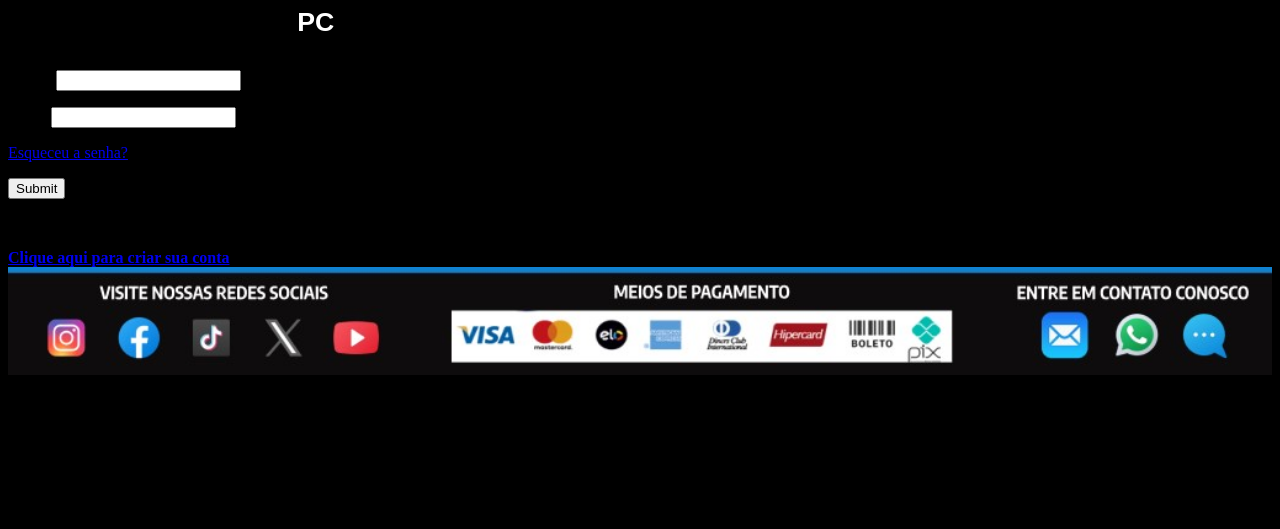
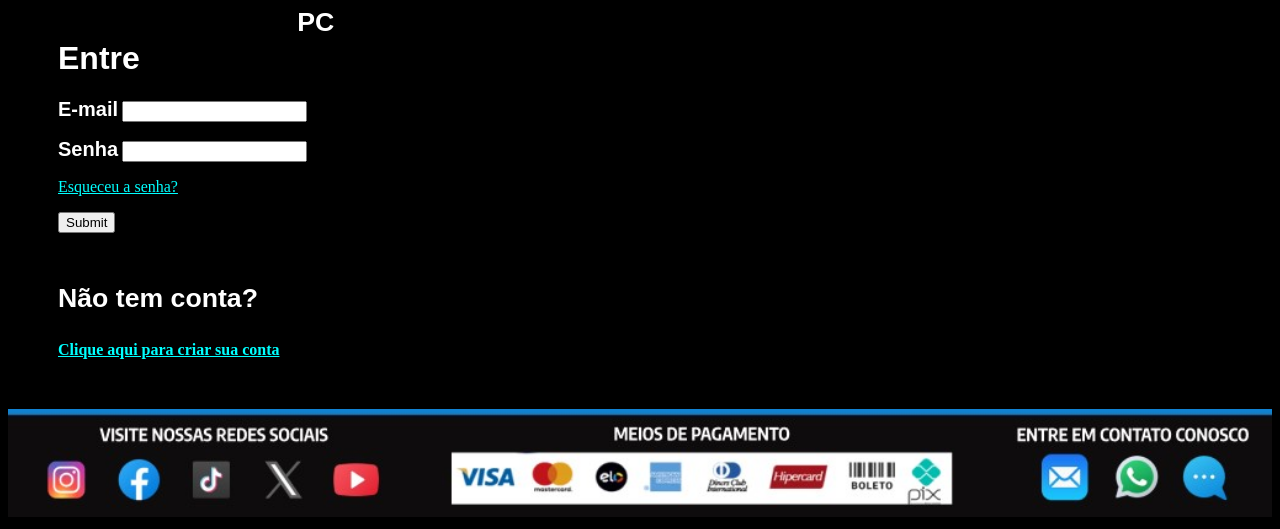
Before and after one commit to DanyCristina21/Atividade02UC05.2, a plain HTML site: page login.html in a window 1280 px wide. Shown: the part 332-861 px from the top of the page. Before the commit the page ends 800 px from the top, so only its background shows below. Drawn offline with Linux system fonts and the light colour scheme.

Commit message:
Update style.css

```diff
--- a/css/style.css
+++ b/css/style.css
@@ -26,3 +26,34 @@
 .banner{
     justify-content: center;
 }
+h1{
+    font: normal bold Arial Helvetica;
+    color: white;
+    font-family: Arial, Helvetica, sans-serif;
+}
+.button{
+    font: normal bold 15pt Arial;
+    color: white;
+}
+
+.login{
+    margin-left: 50px;
+    margin-top: 50px;
+    margin-bottom: 50px;
+}
+
+.paragrafo{
+    font: normal bold 20pt Arial Helvetica;
+    color: white;
+    font-family: Arial, Helvetica, sans-serif;
+}
+
+.conta{
+    margin-left: 50px;
+    margin-top: 50px;
+    margin-bottom: 50px;
+}
+
+.link{
+    color:aqua;
+}
```
